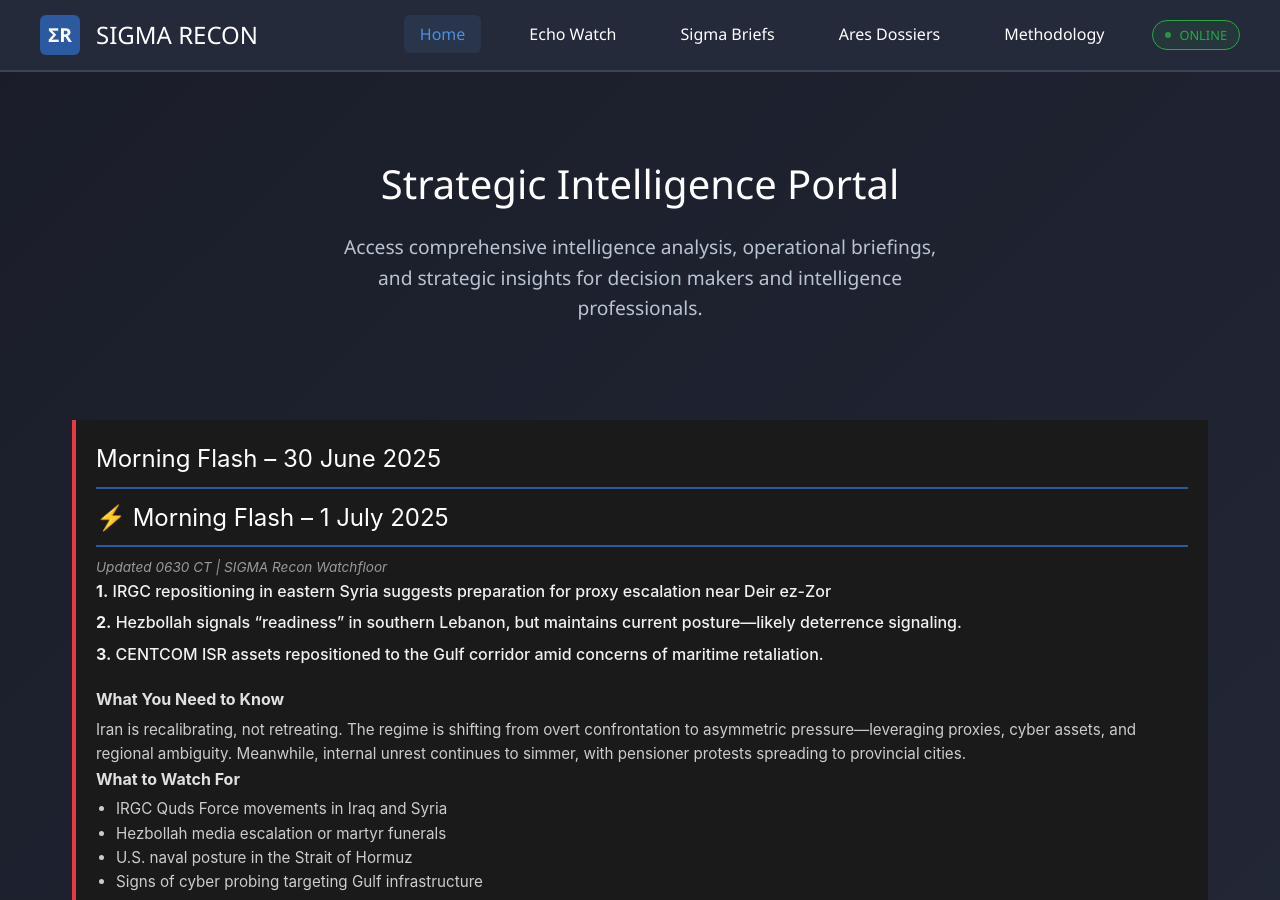
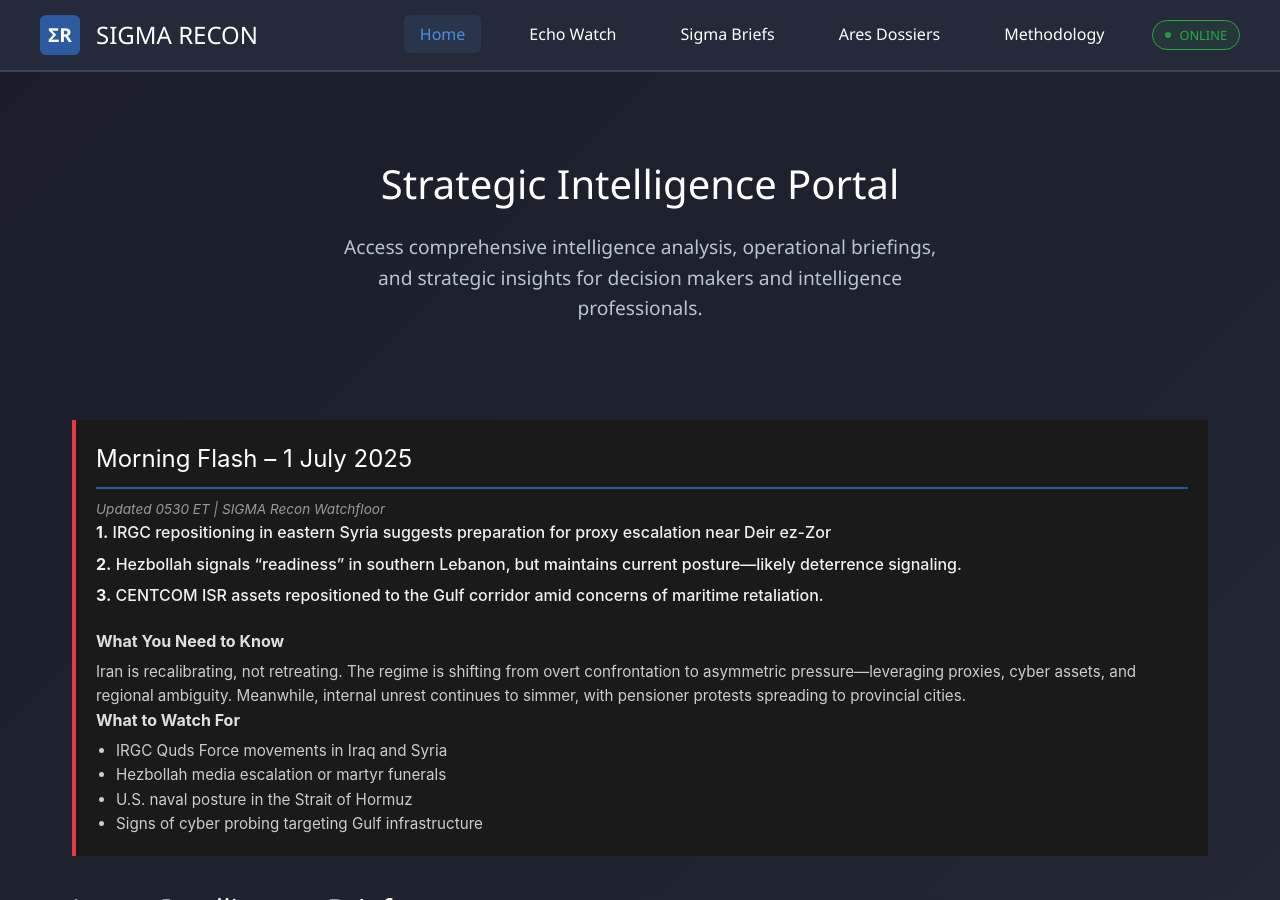
Before and after one commit to Monster52/SIGMA_Recon, a Jekyll site: the page built from index.html, in a window 1280 px wide and 900 px high. Built offline with Jekyll 4.4.1, drawn with Linux system fonts in a browser that asks for light colours.

Commit message:
Fixed formating error

```diff
--- a/index.html
+++ b/index.html
@@ -10,9 +10,8 @@ title: SIGMA Recon - Strategic Intelligence Portal
 
 <!-- Morning Flash Module -->
 <div class="morning-flash-container">
-  <h2 class="section-title">Morning Flash – 30 June 2025</h2>
-  <h2 class="section-title">⚡ Morning Flash – 1 July 2025</h2>
-    <p class="flash-timestamp">Updated 0630 CT | SIGMA Recon Watchfloor</p>
+  <h2 class="section-title">Morning Flash – 1 July 2025</h2>
+    <p class="flash-timestamp">Updated 0530 ET | SIGMA Recon Watchfloor</p>
 
   <ul class="flash-bullets">
     <li><strong>1.</strong> IRGC repositioning in eastern Syria suggests preparation for proxy escalation near Deir ez-Zor</li>
```
